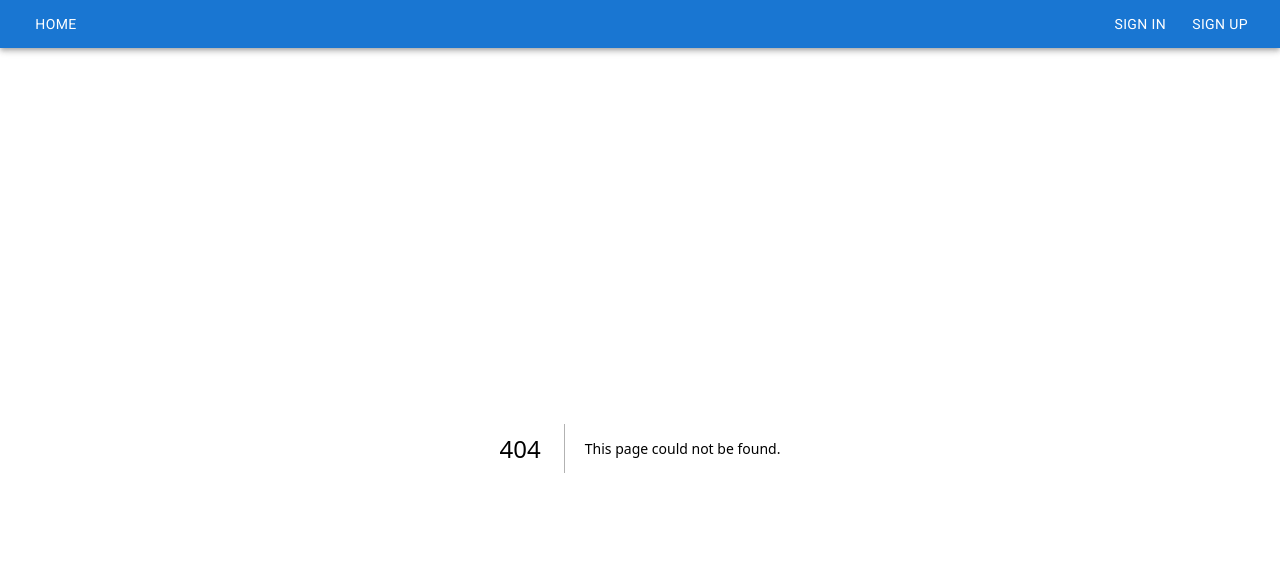
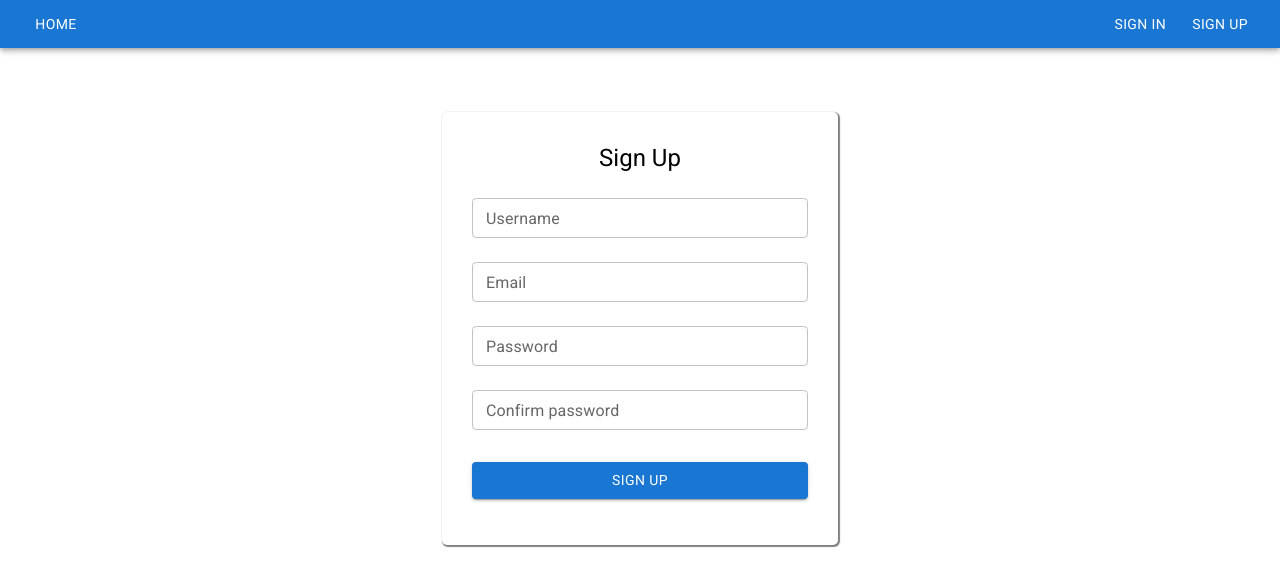
Before and after one commit to dklymovych/web-application, a Next.js app: page /signup in a window 1280 px wide. Before the commit this address had no page. Shown: the top 586 px of the page. Built offline with nearby package versions, Linux system fonts and the light colour scheme.

Commit message:
add signup page

```diff
--- /dev/null
+++ b/app/signup/page.tsx
@@ -0,0 +1,71 @@
+import Button from '@mui/material/Button';
+import TextField from '@mui/material/TextField';
+import Box from '@mui/material/Box';
+import Typography from '@mui/material/Typography';
+import Container from '@mui/material/Container';
+
+export default function SignupPage() {
+  return (
+    <Container component="main" maxWidth="xs">
+      <Box
+        sx={{
+          marginTop: 8,
+          display: 'flex',
+          flexDirection: 'column',
+          alignItems: 'center',
+          borderRadius: '5px',
+          boxShadow: '1px 1px 1px 1px gray',
+          padding: '30px'
+        }}
+      >
+        <Typography component="h1" variant="h5">
+          Sign Up
+        </Typography>
+        <Box component="form" noValidate sx={{ mt: 1 }}>
+          <TextField
+            size='small'
+            margin="normal"
+            fullWidth
+            id="username"
+            label="Username"
+            name="username"
+          />
+          <TextField
+            size='small'
+            margin="normal"
+            fullWidth
+            id="email"
+            label="Email"
+            name="email"
+          />
+          <TextField
+            size='small'
+            margin="normal"
+            fullWidth
+            name="password"
+            label="Password"
+            type="password"
+            id="password"
+          />
+          <TextField
+            size='small'
+            margin="normal"
+            fullWidth
+            id="password2"
+            label="Confirm password"
+            name="password2"
+            type='password'
+          />
+          <Button
+            type="submit"
+            fullWidth
+            variant="contained"
+            sx={{ mt: 3, mb: 2 }}
+          >
+            Sign Up
+          </Button>
+        </Box>
+      </Box>
+    </Container>
+  )
+}
```
